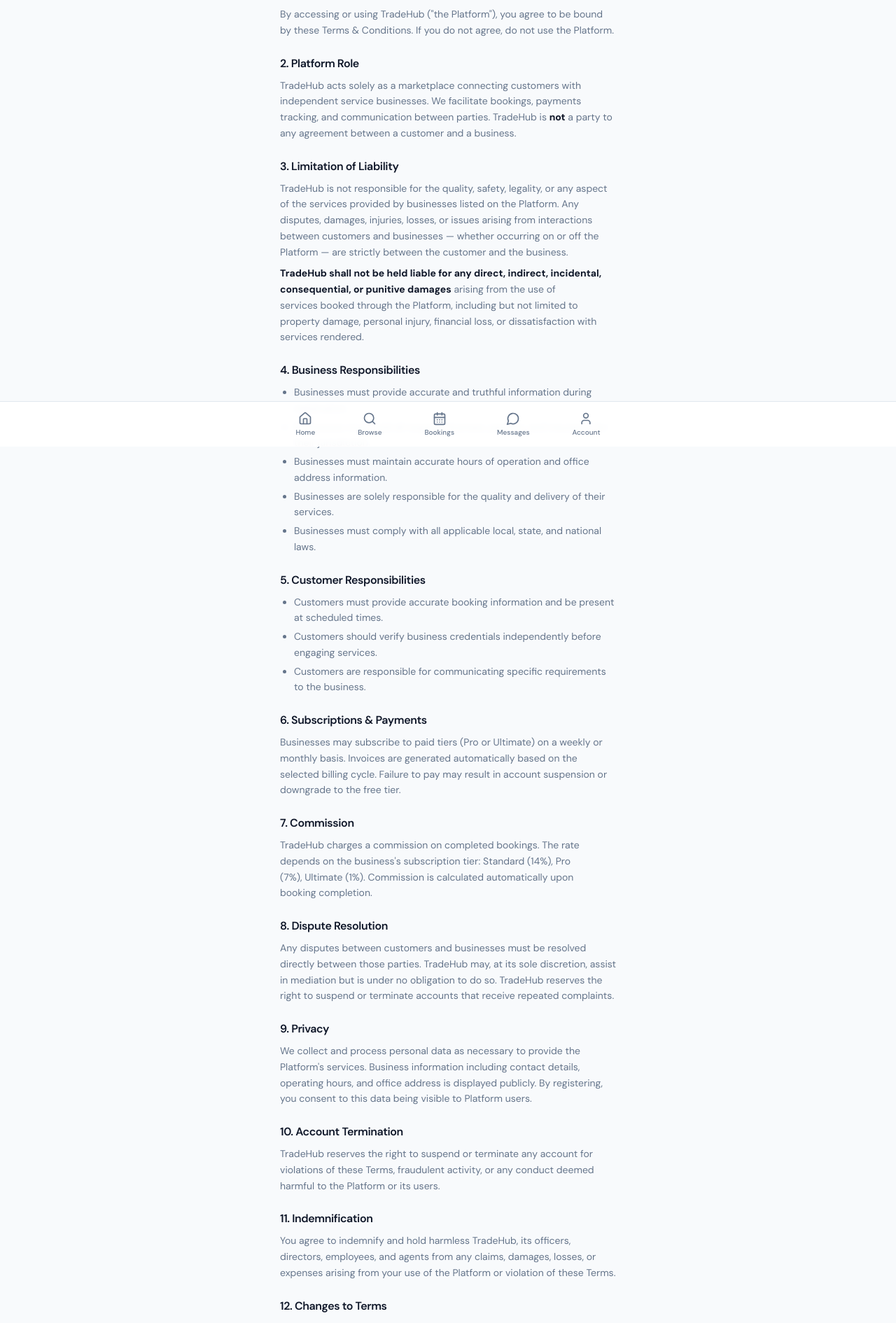
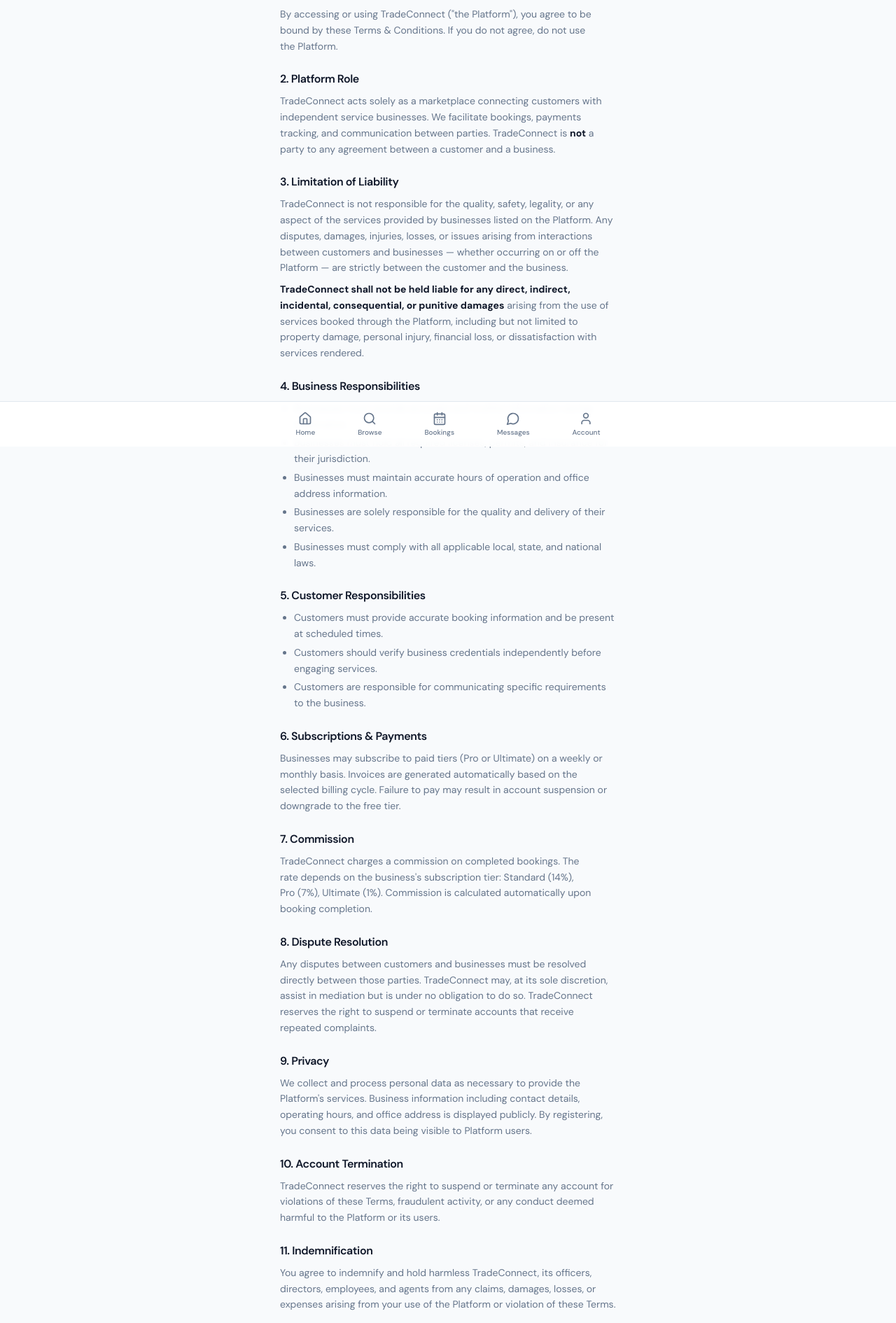
Before and after one commit to Escarno115/trade2connect, a React (Vite) app: page /terms in a window 1280 px wide. Shown: the part 162-2052 px from the top of the page at 70% size. Built offline with nearby package versions, Linux system fonts and the light colour scheme.

Commit message:
Rename and PayPal edge function

```diff
--- a/src/pages/TermsPage.tsx
+++ b/src/pages/TermsPage.tsx
@@ -19,7 +19,7 @@ const TermsPage = () => {
         <section>
           <h2 className="text-base font-semibold text-foreground mb-2">1. Acceptance of Terms</h2>
           <p>
-            By accessing or using TradeHub ("the Platform"), you agree to be bound by these Terms & Conditions.
+            By accessing or using TradeConnect ("the Platform"), you agree to be bound by these Terms & Conditions.
             If you do not agree, do not use the Platform.
           </p>
         </section>
@@ -27,8 +27,8 @@ const TermsPage = () => {
         <section>
           <h2 className="text-base font-semibold text-foreground mb-2">2. Platform Role</h2>
           <p>
-            TradeHub acts solely as a marketplace connecting customers with independent service businesses.
-            We facilitate bookings, payments tracking, and communication between parties. TradeHub is <strong className="text-foreground">not</strong> a
+            TradeConnect acts solely as a marketplace connecting customers with independent service businesses.
+            We facilitate bookings, payments tracking, and communication between parties. TradeConnect is <strong className="text-foreground">not</strong> a
             party to any agreement between a customer and a business.
           </p>
         </section>
@@ -36,13 +36,13 @@ const TermsPage = () => {
         <section>
           <h2 className="text-base font-semibold text-foreground mb-2">3. Limitation of Liability</h2>
           <p>
-            TradeHub is not responsible for the quality, safety, legality, or any aspect of the services
+            TradeConnect is not responsible for the quality, safety, legality, or any aspect of the services
             provided by businesses listed on the Platform. Any disputes, damages, injuries, losses, or
             issues arising from interactions between customers and businesses — whether occurring on or
             off the Platform — are strictly between the customer and the business.
           </p>
           <p className="mt-2">
-            <strong className="text-foreground">TradeHub shall not be held liable for any direct, indirect, incidental, consequential,
+            <strong className="text-foreground">TradeConnect shall not be held liable for any direct, indirect, incidental, consequential,
             or punitive damages</strong> arising from the use of services booked through the Platform, including
             but not limited to property damage, personal injury, financial loss, or dissatisfaction with services rendered.
           </p>
@@ -80,7 +80,7 @@ const TermsPage = () => {
         <section>
           <h2 className="text-base font-semibold text-foreground mb-2">7. Commission</h2>
           <p>
-            TradeHub charges a commission on completed bookings. The rate depends on the business's
+            TradeConnect charges a commission on completed bookings. The rate depends on the business's
             subscription tier: Standard (14%), Pro (7%), Ultimate (1%). Commission is calculated
             automatically upon booking completion.
           </p>
@@ -90,8 +90,8 @@ const TermsPage = () => {
           <h2 className="text-base font-semibold text-foreground mb-2">8. Dispute Resolution</h2>
           <p>
             Any disputes between customers and businesses must be resolved directly between those
-            parties. TradeHub may, at its sole discretion, assist in mediation but is under no
-            obligation to do so. TradeHub reserves the right to suspend or terminate accounts that
+            parties. TradeConnect may, at its sole discretion, assist in mediation but is under no
+            obligation to do so. TradeConnect reserves the right to suspend or terminate accounts that
             receive repeated complaints.
           </p>
         </section>
@@ -108,7 +108,7 @@ const TermsPage = () => {
         <section>
           <h2 className="text-base font-semibold text-foreground mb-2">10. Account Termination</h2>
           <p>
-            TradeHub reserves the right to suspend or terminate any account for violations of these
+            TradeConnect reserves the right to suspend or terminate any account for violations of these
             Terms, fraudulent activity, or any conduct deemed harmful to the Platform or its users.
           </p>
         </section>
@@ -116,7 +116,7 @@ const TermsPage = () => {
         <section>
           <h2 className="text-base font-semibold text-foreground mb-2">11. Indemnification</h2>
           <p>
-            You agree to indemnify and hold harmless TradeHub, its officers, directors, employees,
+            You agree to indemnify and hold harmless TradeConnect, its officers, directors, employees,
             and agents from any claims, damages, losses, or expenses arising from your use of the
             Platform or violation of these Terms.
           </p>
@@ -125,7 +125,7 @@ const TermsPage = () => {
         <section>
           <h2 className="text-base font-semibold text-foreground mb-2">12. Changes to Terms</h2>
           <p>
-            TradeHub may update these Terms at any time. Continued use of the Platform after changes
+            TradeConnect may update these Terms at any time. Continued use of the Platform after changes
             constitutes acceptance of the updated Terms.
           </p>
         </section>
@@ -133,9 +133,9 @@ const TermsPage = () => {
         <section className="bg-secondary rounded-xl p-4">
           <h2 className="text-base font-semibold text-foreground mb-2">⚠️ Important Notice</h2>
           <p className="text-xs">
-            By using TradeHub, you acknowledge and agree that <strong className="text-foreground">any problems, disputes, damages, or issues
+            By using TradeConnect, you acknowledge and agree that <strong className="text-foreground">any problems, disputes, damages, or issues
             that arise outside the Platform are strictly between the customer and the business</strong>.
-            TradeHub bears no responsibility for off-platform interactions, service quality, or any
+            TradeConnect bears no responsibility for off-platform interactions, service quality, or any
             resulting consequences.
           </p>
         </section>
```
